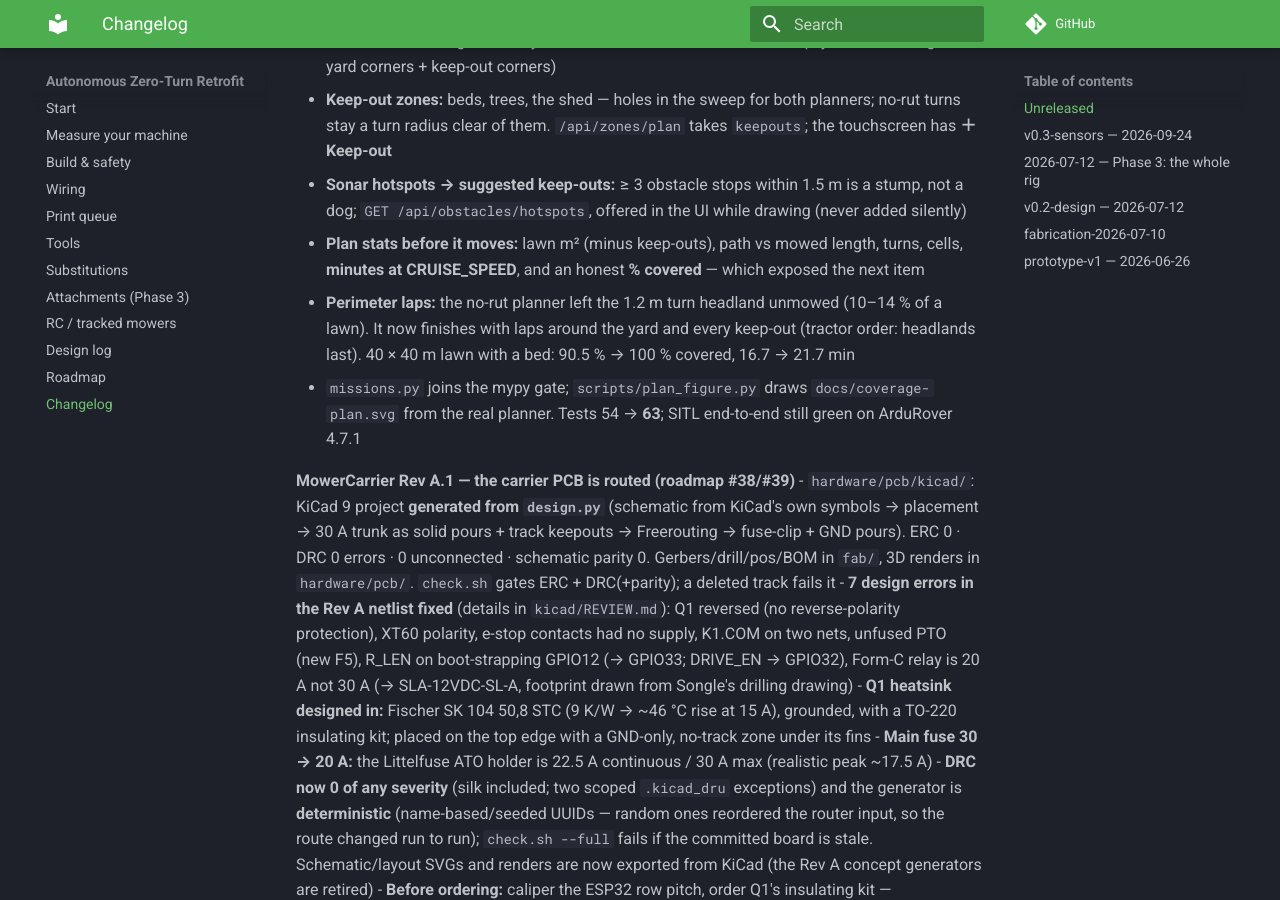
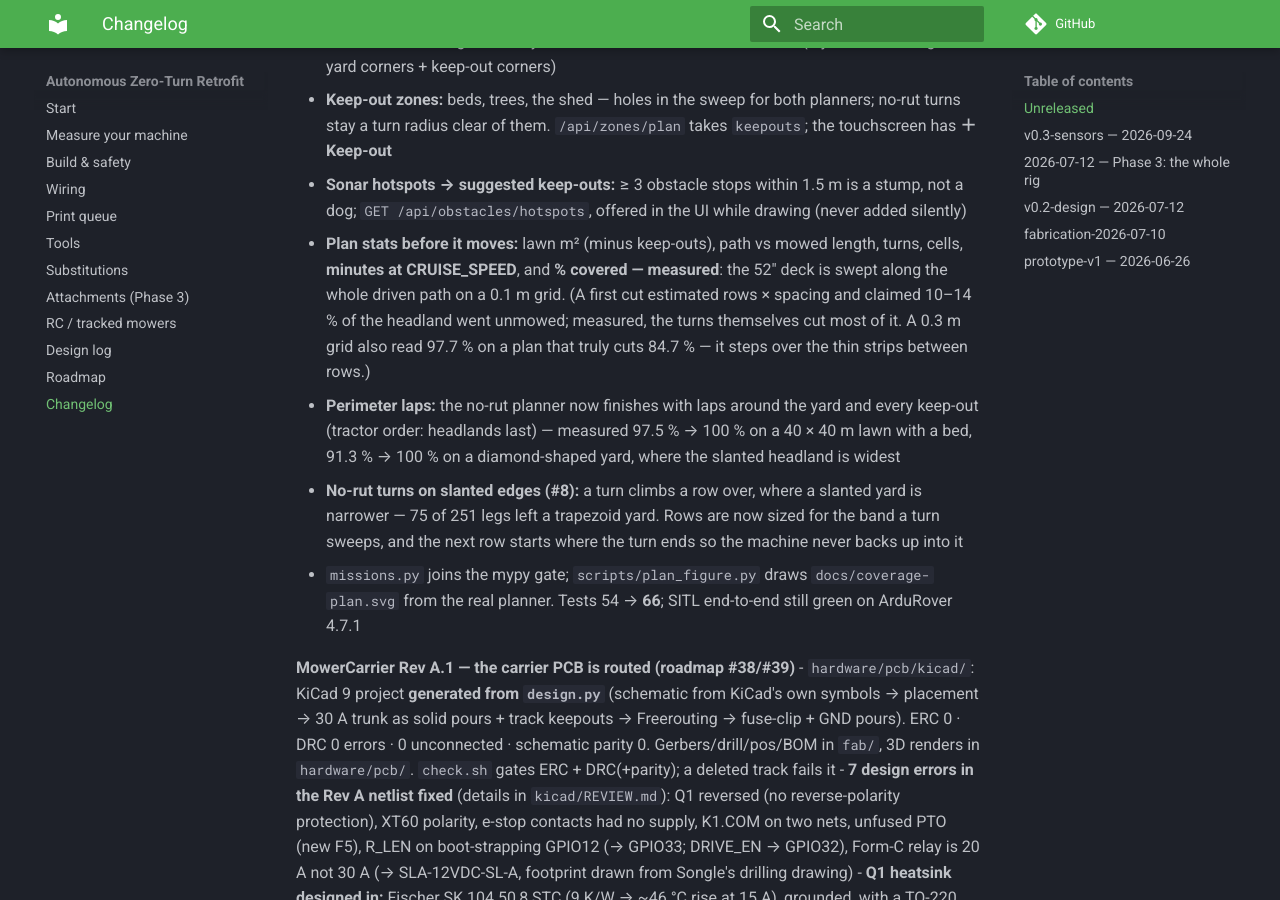
Before and after one commit to zohebzma2-cmyk/autonomous-mower, an MkDocs documentation site: the page built from docs/CHANGELOG.md, in a window 1280 px wide and 900 px high, scrolled down 688 px. Built offline with MkDocs 1.6.1 and Material for MkDocs 9.7.7, drawn with Linux system fonts in a browser that asks for light colours; comment, search, counter and statistics services are not loaded.

Commit message:
Docs: measured coverage numbers, slanted-edge turn fix, 66/66
Corrects the perimeter-lap claim in the changelog (10-14% unmowed was the
estimate talking; measured 97.5% -> 100% with a bed, 91.3% -> 100% on a
diamond), adds the #8 turn fix and the measured-coverage change, and moves
the quoted test count to 66.

```diff
--- a/docs/CHANGELOG.md
+++ b/docs/CHANGELOG.md
@@ -18,12 +18,18 @@ Milestones only — the blow-by-blow (with what forced every change) lives in
 - **Sonar hotspots → suggested keep-outs:** ≥ 3 obstacle stops within 1.5 m is a stump, not a dog;
   `GET /api/obstacles/hotspots`, offered in the UI while drawing (never added silently)
 - **Plan stats before it moves:** lawn m² (minus keep-outs), path vs mowed length, turns, cells,
-  **minutes at CRUISE_SPEED**, and an honest **% covered** — which exposed the next item
-- **Perimeter laps:** the no-rut planner left the 1.2 m turn headland unmowed (10–14 % of a lawn). It
-  now finishes with laps around the yard and every keep-out (tractor order: headlands last). 40 × 40 m
-  lawn with a bed: 90.5 % → 100 % covered, 16.7 → 21.7 min
+  **minutes at CRUISE_SPEED**, and **% covered — measured**: the 52″ deck is swept along the whole
+  driven path on a 0.1 m grid. (A first cut estimated rows × spacing and claimed 10–14 % of the
+  headland went unmowed; measured, the turns themselves cut most of it. A 0.3 m grid also read
+  97.7 % on a plan that truly cuts 84.7 % — it steps over the thin strips between rows.)
+- **Perimeter laps:** the no-rut planner now finishes with laps around the yard and every keep-out
+  (tractor order: headlands last) — measured 97.5 % → 100 % on a 40 × 40 m lawn with a bed, 91.3 % →
+  100 % on a diamond-shaped yard, where the slanted headland is widest
+- **No-rut turns on slanted edges (#8):** a turn climbs a row over, where a slanted yard is narrower —
+  75 of 251 legs left a trapezoid yard. Rows are now sized for the band a turn sweeps, and the next
+  row starts where the turn ends so the machine never backs up into it
 - `missions.py` joins the mypy gate; `scripts/plan_figure.py` draws `docs/coverage-plan.svg` from the
-  real planner. Tests 54 → **63**; SITL end-to-end still green on ArduRover 4.7.1
+  real planner. Tests 54 → **66**; SITL end-to-end still green on ArduRover 4.7.1
 
 **MowerCarrier Rev A.1 — the carrier PCB is routed (roadmap #38/#39)**
 - `hardware/pcb/kicad/`: KiCad 9 project **generated from `design.py`** (schematic from KiCad's own
```
Also changed, not shown: README.md (+4 -4 lines), docs/DESIGN-LOG.md (+3 -1 lines), 1 other file.
